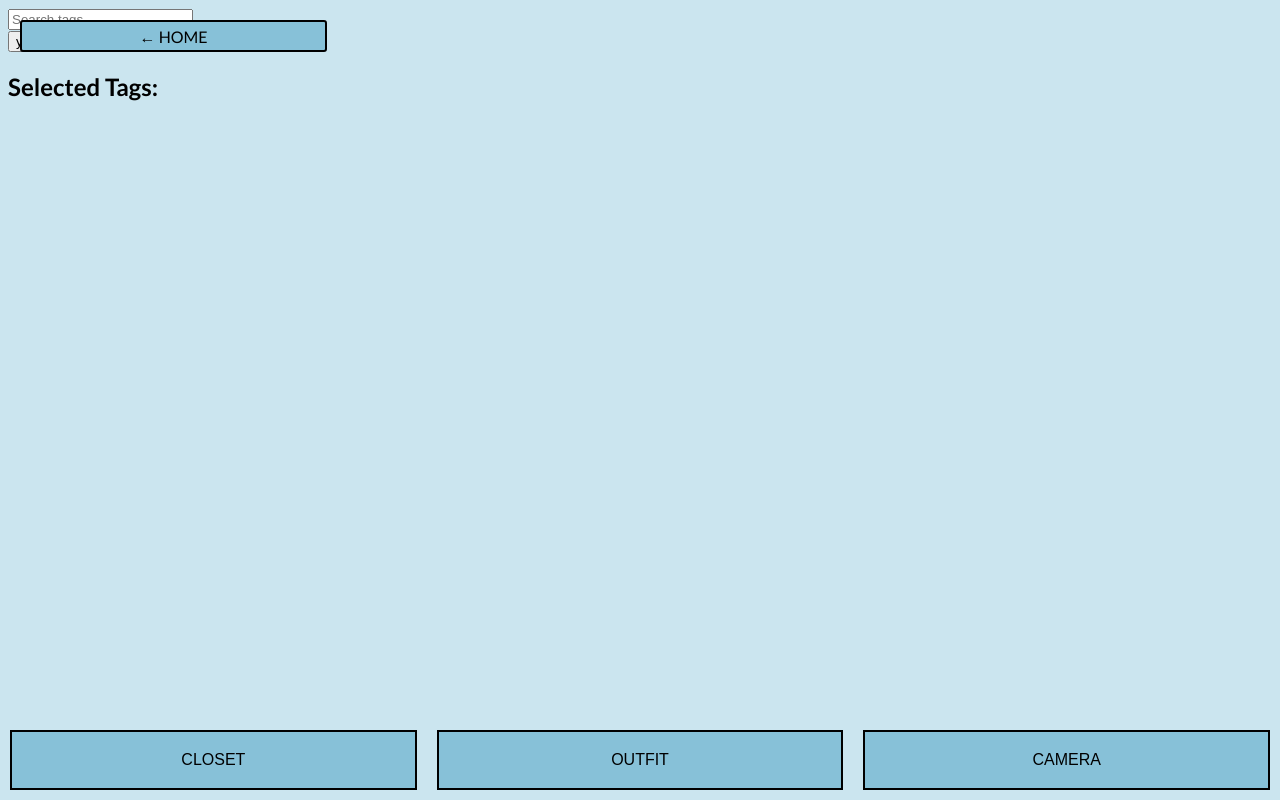
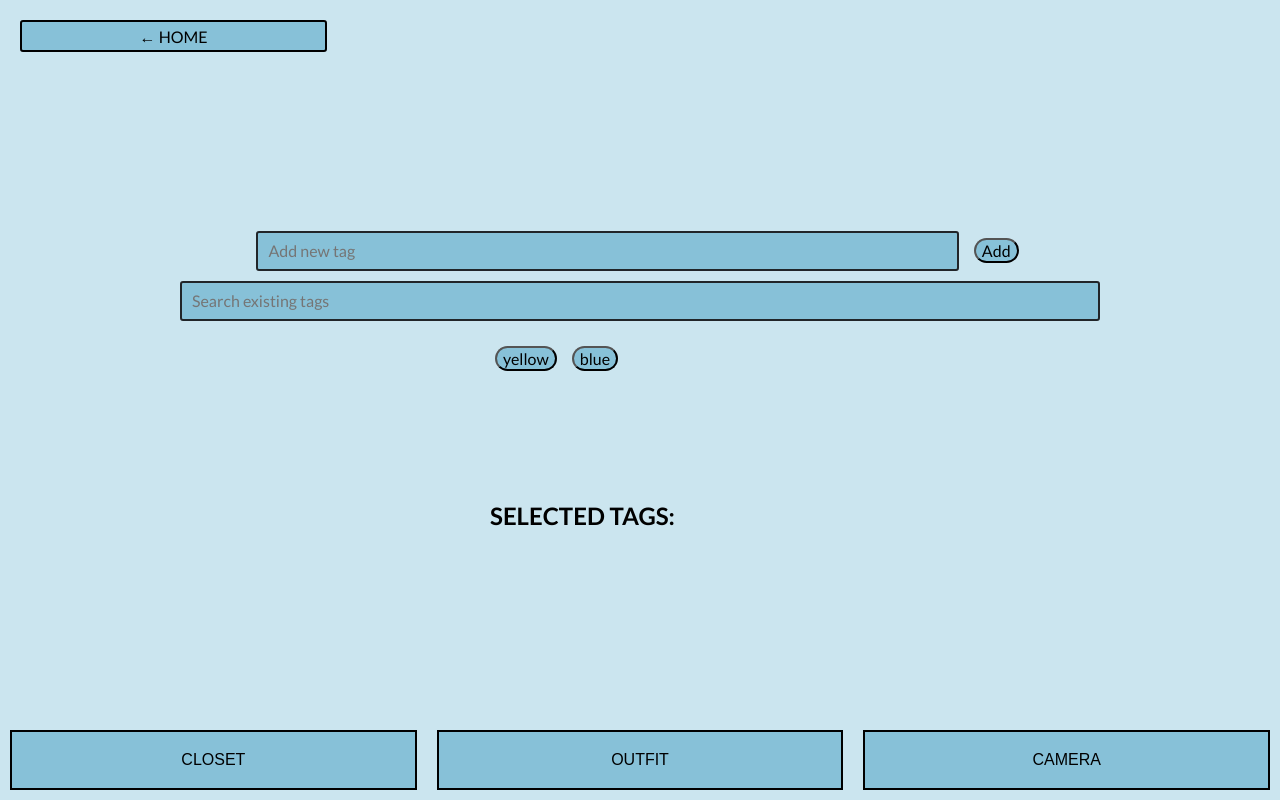
Before and after one commit to hejonathan/virtualcloset, a React (Vite) app in the folder client/: page /add-tag in a window 1280 px wide. Built offline with nearby package versions, Linux system fonts and the light colour scheme.

Commit message:
AddTag page implemented

```diff
--- a/client/src/components/AddTag.tsx
+++ b/client/src/components/AddTag.tsx
@@ -5,9 +5,14 @@ const AddTag = () => {
   const [search, setSearch] = useState("");
   const [selectedTags, setSelectedTags] = useState<string[]>([]);
   const [availableTags, setAvailableTags] = useState<string[]>(initialTags);
+  const [newTag, setNewTag] = useState("");
 
   const handleSearchChange = (event: React.ChangeEvent<HTMLInputElement>) => {
     setSearch(event.target.value);
+  };
+  const handleUnselectTag = (tag: string) => {
+    setSelectedTags(selectedTags.filter((t) => t !== tag));
+    setAvailableTags([...availableTags, tag]);
   };
 
   const handleTagClick = (tag: string) => {
@@ -19,29 +24,147 @@ const AddTag = () => {
     tag.toLowerCase().includes(search.toLowerCase())
   );
 
+  const handleNewTagChange = (event: React.ChangeEvent<HTMLInputElement>) => {
+    setNewTag(event.target.value);
+  };
+
+  const handleAddTag = () => {
+    if (newTag && !availableTags.includes(newTag)) {
+      setAvailableTags([...availableTags, newTag]);
+      setNewTag("");
+    }
+  };
+
+  const style: React.CSSProperties = {
+    width: "55vw",
+    height: "4vh",
+    position: "absolute",
+    top: "60%", // Reduced from 50% to move everything up
+    left: "50%",
+    transform: "translate(-50%, -50%)",
+    backgroundColor: "transparent",
+    color: "black",
+    fontSize: "16px",
+    fontFamily: "Lato, sans-serif",
+    borderColor: "#212529",
+    display: "flex", // Added to center everything
+    flexDirection: "column", // Added to stack the children vertically
+    alignItems: "center", // Added to center the children horizontally
+    justifyContent: "center", // Added to center the children vertically
+  };
+  const searchBoxStyle: React.CSSProperties = {
+    width: "70vw",
+    height: "2vh",
+    backgroundColor: "#87c1d8",
+    color: "black",
+    fontSize: "16px",
+    borderRadius: "3px",
+    border: "2px solid",
+    fontFamily: "Lato, sans-serif",
+    borderColor: "#212529",
+    padding: "10px",
+    marginBottom: "20px", //to leave space for the tags
+  };
+  const inputBoxStyle: React.CSSProperties = {
+    width: "53vw",
+    height: "2vh",
+    backgroundColor: "#87c1d8",
+    color: "black",
+    fontSize: "16px",
+    borderRadius: "3px",
+    border: "2px solid",
+    fontFamily: "Lato, sans-serif",
+    borderColor: "#212529",
+    padding: "10px",
+  };
+  const buttonStyle: React.CSSProperties = {
+    backgroundColor: "#87c1d8",
+    color: "black",
+    fontSize: "16px",
+    fontFamily: "Lato, sans-serif",
+    margin: "5px", // Added to add spacing between the tags
+    borderRadius: "15px", // Added to make the tags more rounded
+  };
+
+  const selectedTagsStyle: React.CSSProperties = {
+    height: "100px", // Adjust this value to your liking
+    overflowY: "auto",
+    display: "flex",
+    flexDirection: "column",
+    alignItems: "flex-start",
+    gap: "0px", // Adjust this value to your liking
+    width: "300px",
+    minHeight: "180px",
+  };
+
+  const availableTagsStyle: React.CSSProperties = {
+    height: "200px", // Adjust this value to your liking
+    minHeight: "130px",
+    overflowY: "auto",
+    display: "flex",
+    flexDirection: "row",
+    alignItems: "flex-start",
+    flexWrap: "wrap", // This will allow the buttons to wrap onto the next line
+    gap: "5px", // Adjust this value to your liking
+    width: "300px",
+  };
+
   return (
-    <div>
+    <div style={style}>
+      <div
+        style={{
+          display: "flex",
+          alignItems: "center",
+          marginBottom: "10px",
+          margin: "10px 0",
+        }}
+      >
+        <input
+          type="text"
+          placeholder="Add new tag"
+          value={newTag}
+          onChange={handleNewTagChange}
+          style={{ ...inputBoxStyle, marginRight: "10px" }}
+        />
+        <button onClick={handleAddTag} style={buttonStyle}>
+          Add
+        </button>
+      </div>
       <input
         type="text"
-        placeholder="Search tags"
+        placeholder="Search existing tags"
         value={search}
         onChange={handleSearchChange}
+        style={searchBoxStyle}
       />
-      <div>
+      <div style={availableTagsStyle}>
         {filteredTags.map((tag) => (
-          <button key={tag} onClick={() => handleTagClick(tag)}>
+          <button
+            key={tag}
+            onClick={() => handleTagClick(tag)}
+            style={buttonStyle}
+          >
             {tag}
           </button>
         ))}
       </div>
-      <div>
-        <h2>Selected Tags:</h2>
-        {selectedTags.map((tag) => (
-          <p key={tag}>{tag}</p>
-        ))}
+      <div style={{ margin: "10px 0" }}>
+        <h2>SELECTED TAGS:</h2>
+        <div style={selectedTagsStyle}>
+          {selectedTags.map((tag) => (
+            <div key={tag} style={{ display: "flex", alignItems: "center" }}>
+              <button
+                onClick={() => handleUnselectTag(tag)}
+                style={{ ...buttonStyle, marginRight: "10px" }}
+              >
+                x
+              </button>
+              <p>{tag}</p>
+            </div>
+          ))}
+        </div>
       </div>
     </div>
   );
 };
-
 export default AddTag;
--- a/client/src/components/Camera.tsx
+++ b/client/src/components/Camera.tsx
@@ -40,6 +40,7 @@ const CameraPage = () => {
         .then((data) => {
           if (data.message) {
             console.log(data.message);
+            navigate("/add-tag");
           } else if (data.error) {
             console.error(data.error);
           }
```
Also changed, not shown: 2 other files (tests, documents, lock files or other folders).
